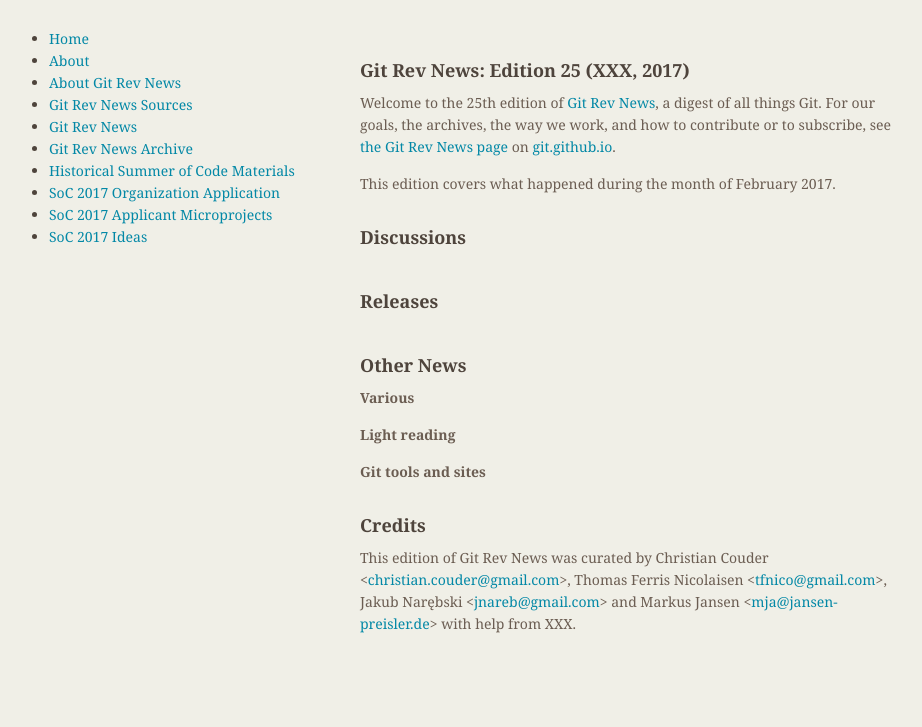
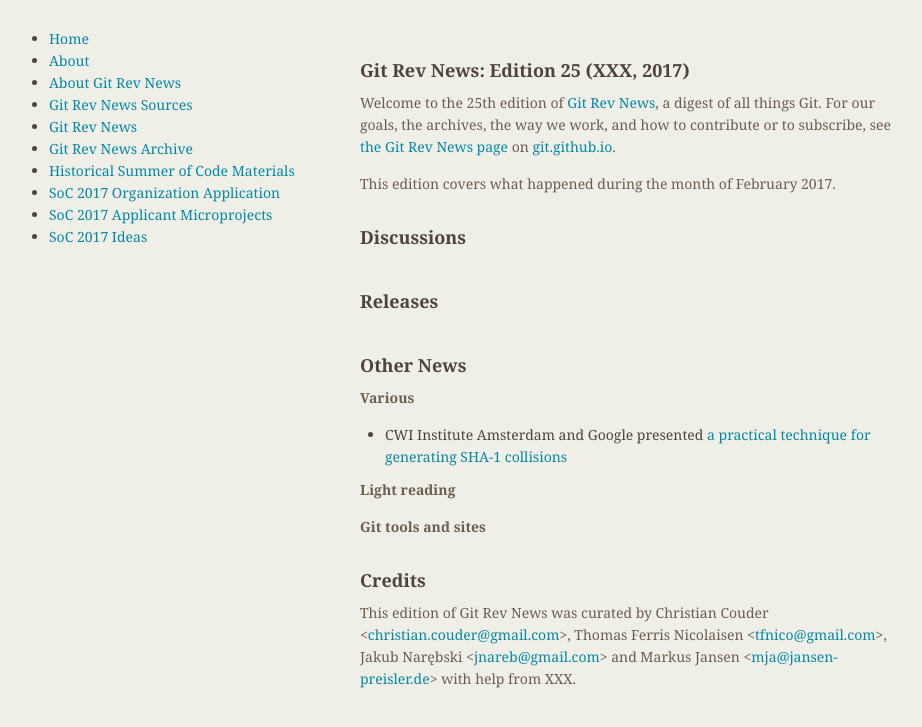
Before and after one commit to git/git.github.io, a Jekyll site: the page built from rev_news/drafts/edition-25.md, in a window 1280 px wide. Shown: the top 727 px of the page, without its empty margins (174-1096 px from the left). Built offline with Jekyll 4.4.1, drawn with Linux system fonts in a browser that asks for light colours.

Commit message:
Rev News: mention blog post about generating SHA-1 collisions
Signed-off-by: Johannes Schindelin <johannes.schindelin@gmx.de>

```diff
--- a/rev_news/drafts/edition-25.md
+++ b/rev_news/drafts/edition-25.md
@@ -36,6 +36,7 @@
 
 __Various__
 
+* CWI Institute Amsterdam and Google presented [a practical technique for generating SHA-1 collisions](https://security.googleblog.com/2017/02/announcing-first-sha1-collision.html)
 
 __Light reading__
 
```
